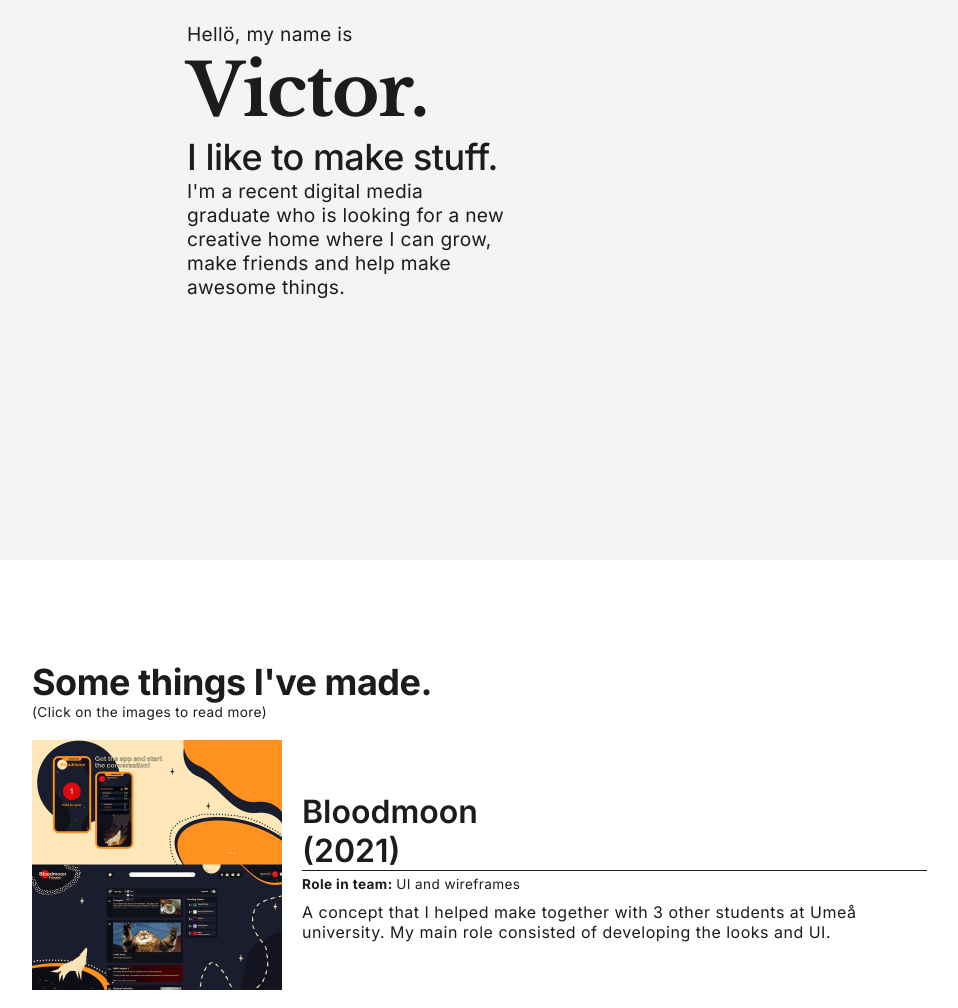
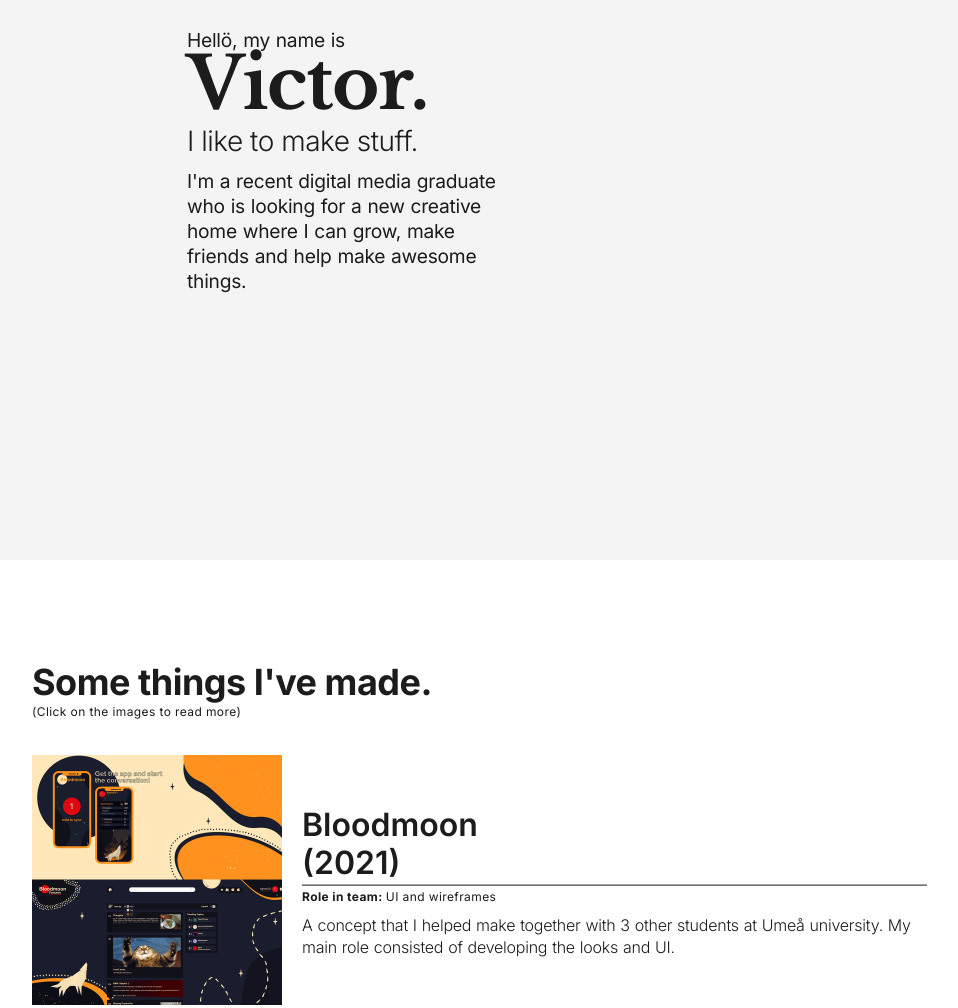
Before and after one commit to victormarklund/VM-Portfolio-2022, a plain HTML site: page build/index.html in a window 1280 px wide. Shown: the part 240-1248 px from the top of the page, without its empty margins (133-1091 px from the left). Drawn offline with nearby package versions, Linux system fonts and the light colour scheme.

Commit message:
Fixed readability and spacing

```diff
--- a/build/assets/css/focuspage-v2.css
+++ b/build/assets/css/focuspage-v2.css
@@ -22,12 +22,15 @@ h1 {
   font-weight: 700;
   font-size: 3.5rem;
   letter-spacing: -0.05rem;
+  line-height: 1.1;
+  margin-bottom: 2rem;
 }
 
 h2 {
   font-weight: 700;
   font-size: 3.5rem;
   letter-spacing: -0.05rem;
+  margin-bottom: 2rem;
 }
 
 h3 {
@@ -44,14 +47,18 @@ p.subtitle1, h2.subtitle1 {
 
 p.subtitle2, h3.subtitle2 {
   font-weight: 400;
-  font-size: 1rem;
-  letter-spacing: 0.006rem;
+  font-size: 1.2rem;
+  letter-spacing: -0.015rem;
+  word-spacing: 0.04rem;
+  line-height: 1.3;
 }
 
 p.body1 {
   font-weight: 400;
-  font-size: 1rem;
-  letter-spacing: 0.031rem;
+  font-size: 1.2rem;
+  letter-spacing: -0.015rem;
+  word-spacing: 0.04rem;
+  line-height: 1.5;
 }
 
 p.body2 {
@@ -281,6 +288,7 @@ footer {
   height: 1px;
   display: block;
   background-color: #1C1C1C;
+  transform: translateY(1rem);
 }
 
 .text-wrapper h3 {
@@ -313,4 +321,11 @@ footer {
     width: 0%;
     background-color: #1C1C1C;
   }
+  .socials:hover {
+    color: #1C1C1C;
+  }
+  .socials:hover::after {
+    width: 0%;
+    background-color: #1C1C1C;
+  }
 }/*# sourceMappingURL=focuspage-v2.css.map */
--- a/build/assets/css/focuspage-v2.scss
+++ b/build/assets/css/focuspage-v2.scss
@@ -54,8 +54,8 @@ $fs-headline1: 3.5rem;
 $fs-headline2: 1.75rem;
 $fs-headline3: 1.50rem;
 $fs-subtitle1: 1.50rem;
-$fs-subtitle2: 1.0rem;
-$fs-body1: 1.0rem;
+$fs-subtitle2: 1.2rem;
+$fs-body1: 1.2rem;
 $fs-body2: 0.85rem;
 $fs-description: 0.75rem;
 $fs-navigation: 1.0rem;
@@ -78,12 +78,15 @@ h1 {
     font-weight: $fw-bold;
     font-size: $fs-headline1;
     letter-spacing: -0.05rem;
+    line-height: 1.1;
+    margin-bottom: 2rem;
 }
 // headline2
 h2 {
     font-weight: $fw-bold;
     font-size: $fs-headline1;
     letter-spacing: -0.05rem;
+    margin-bottom: 2rem;
 }
 // headline3
 h3 {
@@ -101,13 +104,17 @@ p.subtitle1, h2.subtitle1 {
 p.subtitle2, h3.subtitle2 {
     font-weight: $fw-regular;
     font-size: $fs-subtitle2;
-    letter-spacing: 0.006rem;
+    letter-spacing: -0.015rem;
+    word-spacing: 0.04rem;
+    line-height: 1.3;
 }
 // body1
 p.body1 {
     font-weight: $fw-regular;
     font-size: $fs-body1;
-    letter-spacing: 0.031rem;
+    letter-spacing: -0.015rem;
+    word-spacing: 0.04rem;
+    line-height: 1.5;
 }
 // body2
 p.body2 {
@@ -329,6 +336,7 @@ footer {
     height: 1px;
     display: block;
     background-color: $clr-onBackground;
+    transform: translateY(1rem);
 }
 .text-wrapper h3 {
     margin-top: 10px;
@@ -358,4 +366,11 @@ footer {
         width: 0%;
         background-color: $clr-onBackground;
     }
+    .socials:hover {
+        color: $clr-onBackground;
+    }
+    .socials:hover::after {
+        width: 0%;
+        background-color: $clr-onBackground;
+    }
 }
--- a/build/assets/css/index-v2.css
+++ b/build/assets/css/index-v2.css
@@ -28,21 +28,24 @@ h2 {
   font-weight: 700;
   font-size: 2.25rem;
   letter-spacing: -0.031rem;
+  margin-bottom: 1rem;
 }
 
 h3 {
   font-weight: 600;
   font-size: 2rem;
   letter-spacing: 0rem;
+  line-height: 1.2;
 }
 
 p.subtitle1, h2.subtitle1 {
-  font-weight: 500;
-  font-size: 2.25rem;
+  font-weight: 300;
+  font-family: "Inter", sans-serif;
+  font-size: 1.75rem;
   letter-spacing: -0.031rem;
 }
 
-p.subtitle2 {
+p.subtitle2, h2.subtitle2 {
   font-weight: 400;
   font-size: 1.25rem;
   letter-spacing: 0.006rem;
@@ -51,18 +54,22 @@ p.subtitle2 {
 p.body1 {
   font-weight: 400;
   font-size: 1.2rem;
-  letter-spacing: 0.02rem;
+  letter-spacing: -0.015rem;
+  word-spacing: 0.04rem;
+  line-height: 1.5;
 }
 
 p.body2 {
-  font-weight: 400;
+  font-weight: 300;
   font-size: 1rem;
-  letter-spacing: 0.031rem;
+  letter-spacing: -0.015rem;
+  word-spacing: 0.04rem;
+  line-height: 1.4;
 }
 
 p.description {
   font-weight: 400;
-  font-size: 0.85rem;
+  font-size: 0.75rem;
   letter-spacing: 0.025rem;
 }
 
@@ -214,8 +221,13 @@ footer {
   min-width: 300px;
 }
 
+.home-wrapper__intro {
+  line-height: 2;
+}
+
 .home-wrapper h1 {
   font-family: "Libre Baskerville", serif;
+  line-height: 0.8;
   display: inline;
 }
 
@@ -235,13 +247,18 @@ footer {
   display: inline;
 }
 
-.home-wrapper__ihelp {
+.home-wrapper__ihelp h2 {
   white-space: nowrap;
+  line-height: 2;
 }
 
 .home-wrapper__desc {
   min-width: 250px;
   max-width: 50%;
+}
+
+.home-wrapper__desc p.body1 {
+  line-height: 1.3 !important;
 }
 
 .work-wrapper {
@@ -255,6 +272,10 @@ footer {
 .work-wrapper h2 {
   margin-top: 100px;
   text-align: left;
+}
+
+.work-wrapper__tip {
+  transform: translateY(-1rem);
 }
 
 .work-card {
@@ -303,6 +324,7 @@ footer {
   width: 100%;
   height: 1px;
   display: block;
+  transform: translateY(0.1rem);
   background-color: #1C1C1C;
 }
 
@@ -344,7 +366,7 @@ footer {
   }
 }
 .about-me-wrapper {
-  margin-top: 50px;
+  margin-top: 150px;
   width: 50vw;
   min-width: 300px;
   display: flex;
@@ -418,4 +440,11 @@ footer {
     width: 0%;
     background-color: #1C1C1C;
   }
+  .socials:hover {
+    color: #1C1C1C;
+  }
+  .socials:hover::after {
+    width: 0%;
+    background-color: #1C1C1C;
+  }
 }/*# sourceMappingURL=index-v2.css.map */
--- a/build/assets/css/index-v2.scss
+++ b/build/assets/css/index-v2.scss
@@ -53,11 +53,11 @@ $fw-black: 900;
 $fs-headline1: 4.5rem;
 $fs-headline2: 2.25rem;
 $fs-headline3: 2rem;
-$fs-subtitle1: 2.25rem;
+$fs-subtitle1: 1.75rem;
 $fs-subtitle2: 1.25rem;
 $fs-body1: 1.2rem;
 $fs-body2: 1rem;
-$fs-description: 0.85rem;
+$fs-description: 0.75rem;
 $fs-navigation: 1.0rem;
 $fs-socials: 3.5rem;
 $fs-credits: 0.75rem;
@@ -89,21 +89,24 @@ h2 {
     font-weight: $fw-bold;
     font-size: $fs-headline2;
     letter-spacing: -0.031rem;
+    margin-bottom: 1rem;
 }
 // headline3
 h3 {
     font-weight: $fw-semiBold;
     font-size: $fs-headline3;
     letter-spacing: 0rem;
+    line-height: 1.2;
 }
 // subtitle1
 p.subtitle1, h2.subtitle1 {
-    font-weight: $fw-medium;
+    font-weight: $fw-light;
+    font-family: $ff-primary;
     font-size: $fs-subtitle1;
     letter-spacing: -0.031rem;
 }
 // subtitle2
-p.subtitle2 {
+p.subtitle2, h2.subtitle2 {
     font-weight: $fw-regular;
     font-size: $fs-subtitle2;
     letter-spacing: 0.006rem;
@@ -112,13 +115,17 @@ p.subtitle2 {
 p.body1 {
     font-weight: $fw-regular;
     font-size: $fs-body1;
-    letter-spacing: 0.020rem;
+    letter-spacing: -0.015rem;
+    word-spacing: 0.04rem;
+    line-height: 1.5;
 }
 // body2
 p.body2 {
-    font-weight: $fw-regular;
+    font-weight: $fw-light;
     font-size: $fs-body2;
-    letter-spacing: 0.031rem;
+    letter-spacing: -0.015rem;
+    word-spacing: 0.04rem;
+    line-height: 1.4;
 }
 // description
 p.description {
@@ -278,8 +285,12 @@ footer {
     width: 50vw;
     min-width: 300px;
 }
+.home-wrapper__intro {
+    line-height: 2.0;
+}
 .home-wrapper h1 {
     font-family: $ff-secondary;
+    line-height: 0.8;
     display: inline;
 }
 .home-wrapper__victor {
@@ -295,12 +306,16 @@ footer {
 .home-wrapper h2 {
     display: inline;
 }
-.home-wrapper__ihelp {
+.home-wrapper__ihelp h2 {
     white-space: nowrap;
+    line-height: 2.0;
 }
 .home-wrapper__desc {
     min-width: 250px;
     max-width: 50%;
+}
+.home-wrapper__desc p.body1 {
+    line-height: 1.3 !important;
 }
 
 
@@ -316,7 +331,9 @@ footer {
     margin-top: 100px;
     text-align: left;
 }
-
+.work-wrapper__tip {
+    transform: translateY(-1rem);
+}
 
 // work cards
 .work-card {
@@ -359,6 +376,7 @@ footer {
     width: 100%;
     height: 1px;
     display: block;
+    transform: translateY(0.1rem);
     background-color: $clr-onBackground;
 }
 .work-card-text__tasks {
@@ -402,7 +420,7 @@ footer {
 
 // about me
 .about-me-wrapper {
-    margin-top: 50px;
+    margin-top: 150px;
     width: 50vw;
     min-width: 300px;
     display: flex;
@@ -471,4 +489,11 @@ footer {
         width: 0%;
         background-color: $clr-onBackground;
     }
+    .socials:hover {
+        color: $clr-onBackground;
+    }
+    .socials:hover::after {
+        width: 0%;
+        background-color: $clr-onBackground;
+    }
 }
--- a/build/index.html
+++ b/build/index.html
@@ -68,7 +68,7 @@
             <container id="work" class="flex-container">
                 <div class="work-wrapper">
                     <h2>Some things I've made.</h2>
-                    <p class="description">(Click on the images to read more)</p>
+                    <p class="description work-wrapper__tip">(Click on the images to read more)</p>
 
                     <!-- Bloodmoon -->
                     <div class="work-card left">
@@ -139,7 +139,7 @@
                     <h2>Let's work together!</h2>
                     <div class="say-hi__links">
                         <a class="socials" href="mailto:victormarklundd@gmail.com" target="_blank" rel="noopener noreferrer">mail</a>
-                        <p class="subtitle1">or</p>
+                        <p class="body1">or</p>
                         <a class="socials" href="https://www.linkedin.com/in/victor-marklund-3165121a2/" target="_blank" rel="noopener noreferrer">linkedin</a>
                     </div>
                 </div>
```
Also changed, not shown: 2 other files.
